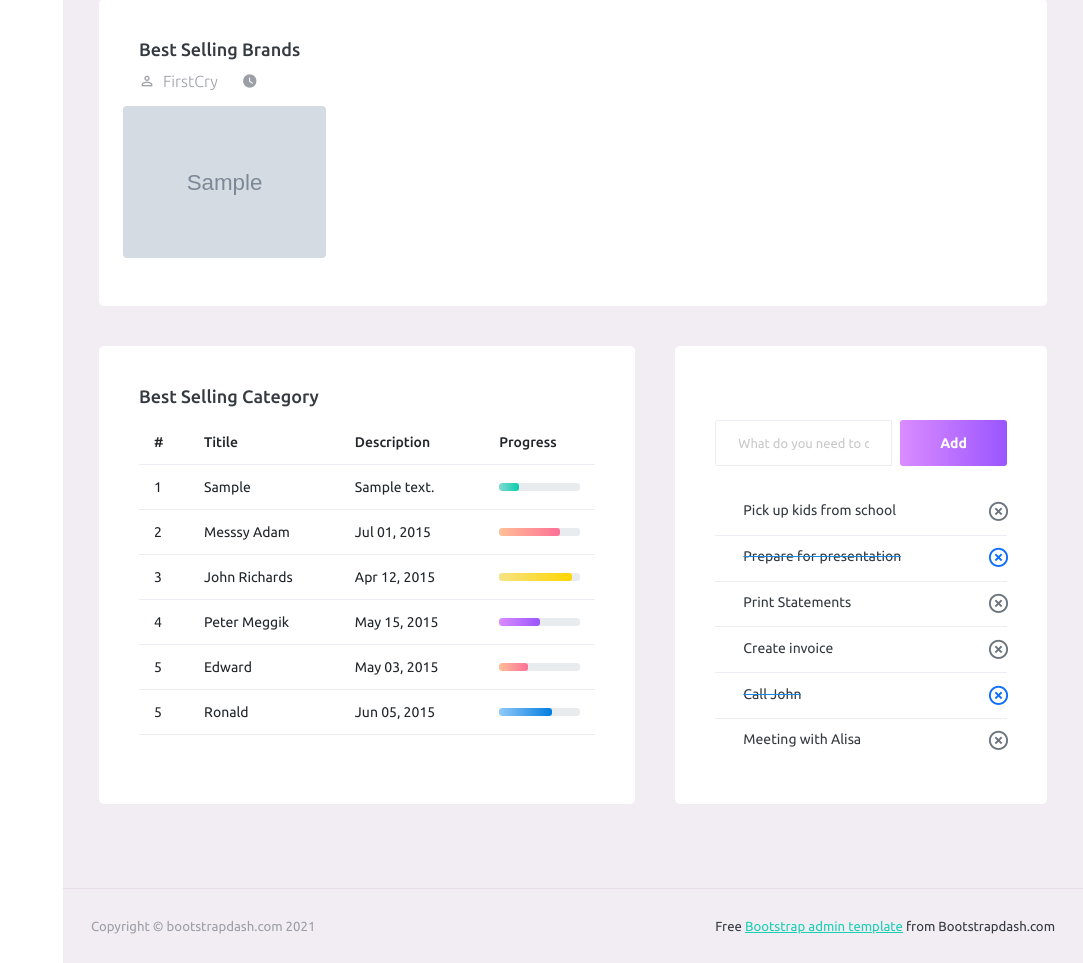
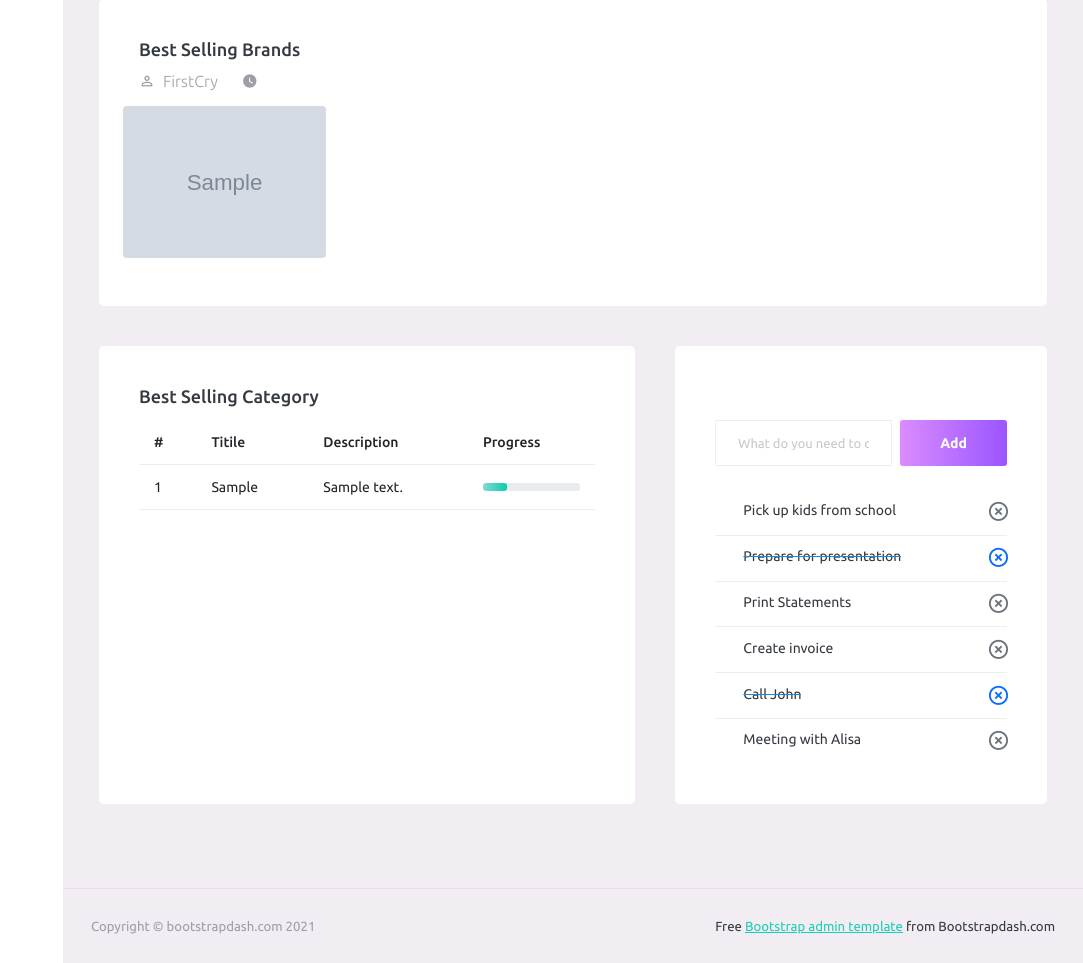
Before and after one commit to crcr-hub/django-firstcry, a Django app: page /adminhome in a window 1280 px wide. Shown: the part 1989-2952 px from the top of the page, without its empty margins (197-1280 px from the left). Run offline with Django 4.2, Linux system fonts and the light colour scheme; a user stored in the database is signed in; tables that the repository leaves empty hold one stand-in row (values such as "Sample post"); grey boxes marked "Sample" are stand-in pictures; some libraries are stand-ins or nearby versions.

```diff
--- a/templates/adminhome1.html
+++ b/templates/adminhome1.html
@@ -480,56 +480,11 @@
                             </td>
                           </tr>
                           {% endfor %}
-                          <tr>
-                            <td> 2 </td>
-                            <td> Messsy Adam </td>
-                            <td> Jul 01, 2015 </td>
-                            <td>
-                              <div class="progress">
-                                <div class="progress-bar bg-gradient-danger" role="progressbar" style="width: 75%" aria-valuenow="75" aria-valuemin="0" aria-valuemax="100"></div>
-                              </div>
-                            </td>
-                          </tr>
-                          <tr>
-                            <td> 3 </td>
-                            <td> John Richards </td>
-                            <td> Apr 12, 2015 </td>
-                            <td>
-                              <div class="progress">
-                                <div class="progress-bar bg-gradient-warning" role="progressbar" style="width: 90%" aria-valuenow="90" aria-valuemin="0" aria-valuemax="100"></div>
-                              </div>
-                            </td>
-                          </tr>
-                          <tr>
-                            <td> 4 </td>
-                            <td> Peter Meggik </td>
-                            <td> May 15, 2015 </td>
-                            <td>
-                              <div class="progress">
-                                <div class="progress-bar bg-gradient-primary" role="progressbar" style="width: 50%" aria-valuenow="50" aria-valuemin="0" aria-valuemax="100"></div>
-                              </div>
-                            </td>
-                          </tr>
-                          <tr>
-                            <td> 5 </td>
-                            <td> Edward </td>
-                            <td> May 03, 2015 </td>
-                            <td>
-                              <div class="progress">
-                                <div class="progress-bar bg-gradient-danger" role="progressbar" style="width: 35%" aria-valuenow="35" aria-valuemin="0" aria-valuemax="100"></div>
-                              </div>
-                            </td>
-                          </tr>
-                          <tr>
-                            <td> 5 </td>
-                            <td> Ronald </td>
-                            <td> Jun 05, 2015 </td>
-                            <td>
-                              <div class="progress">
-                                <div class="progress-bar bg-gradient-info" role="progressbar" style="width: 65%" aria-valuenow="65" aria-valuemin="0" aria-valuemax="100"></div>
-                              </div>
-                            </td>
-                          </tr>
+
+
+
+
+
                         </tbody>
                       </table>
                     </div>
```
